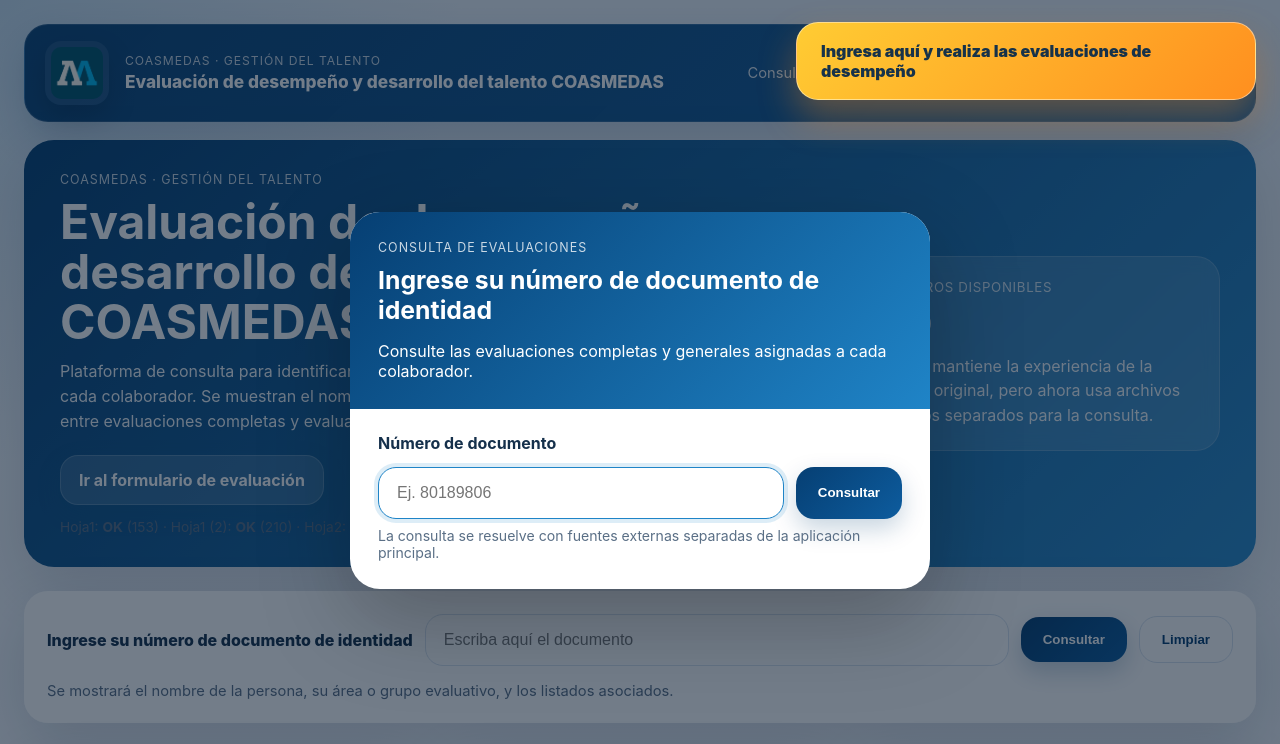
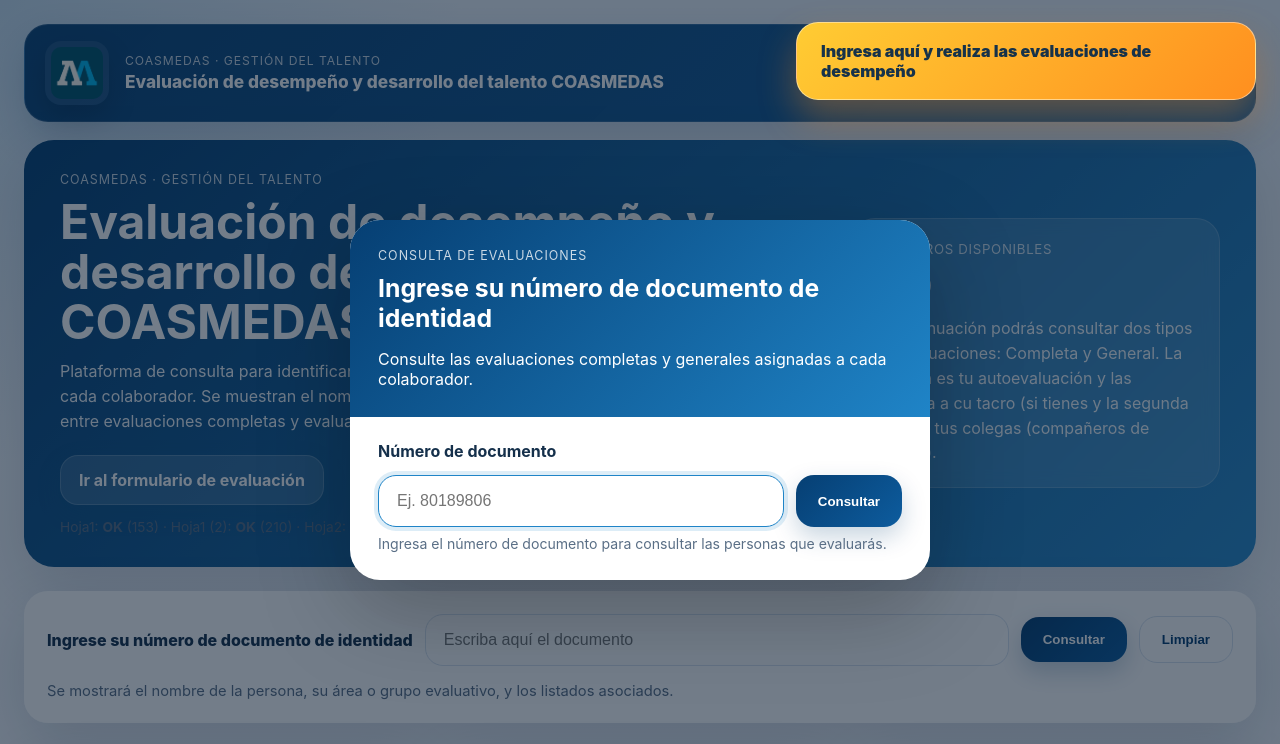
Before and after one commit to Didu01/Coasmedas_EVdesempen, a plain HTML site: page coasmedas_consulta_web/index.html in a window 1280 px wide. Shown: the top 744 px of the page. Drawn offline with Linux system fonts and the light colour scheme.

Commit message:
Update footer and notes in index.html

```diff
--- a/coasmedas_consulta_web/index.html
+++ b/coasmedas_consulta_web/index.html
@@ -27,7 +27,7 @@
           </div>
           <button id="searchBtnModal">Consultar</button>
         </div>
-        <div class="footer-note">La consulta se resuelve con fuentes externas separadas de la aplicación principal.</div>
+        <div class="footer-note">Ingresa el número de documento para consultar las personas que evaluarás.</div>
       </div>
     </div>
   </div>
@@ -41,7 +41,7 @@
           <div class="brand-title">Evaluación de desempeño y desarrollo del talento COASMEDAS</div>
         </div>
       </div>
-      <div class="topbar-note">Consulta web optimizada para navegador, intranet o servidor estático.</div>
+      <div class="topbar-note">Coordinación Gestión Humana.</div>
     </header>
 
     <section class="hero">
@@ -58,7 +58,7 @@
         <div class="label" style="color: rgba(255,255,255,.78);">Registros disponibles</div>
         <strong id="totalRecords">0</strong>
         <div style="margin-top:10px; opacity:.93; line-height:1.55;">
-          El front mantiene la experiencia de la versión original, pero ahora usa archivos externos separados para la consulta.
+          A continuación podrás consultar dos tipos de evaluaciones: Completa y General. La primera es tu autoevaluación y las persona a cu tacro (si tienes y la segunda es para tus colegas (compañeros de trabajo).
         </div>
       </div>
     </section>
```
